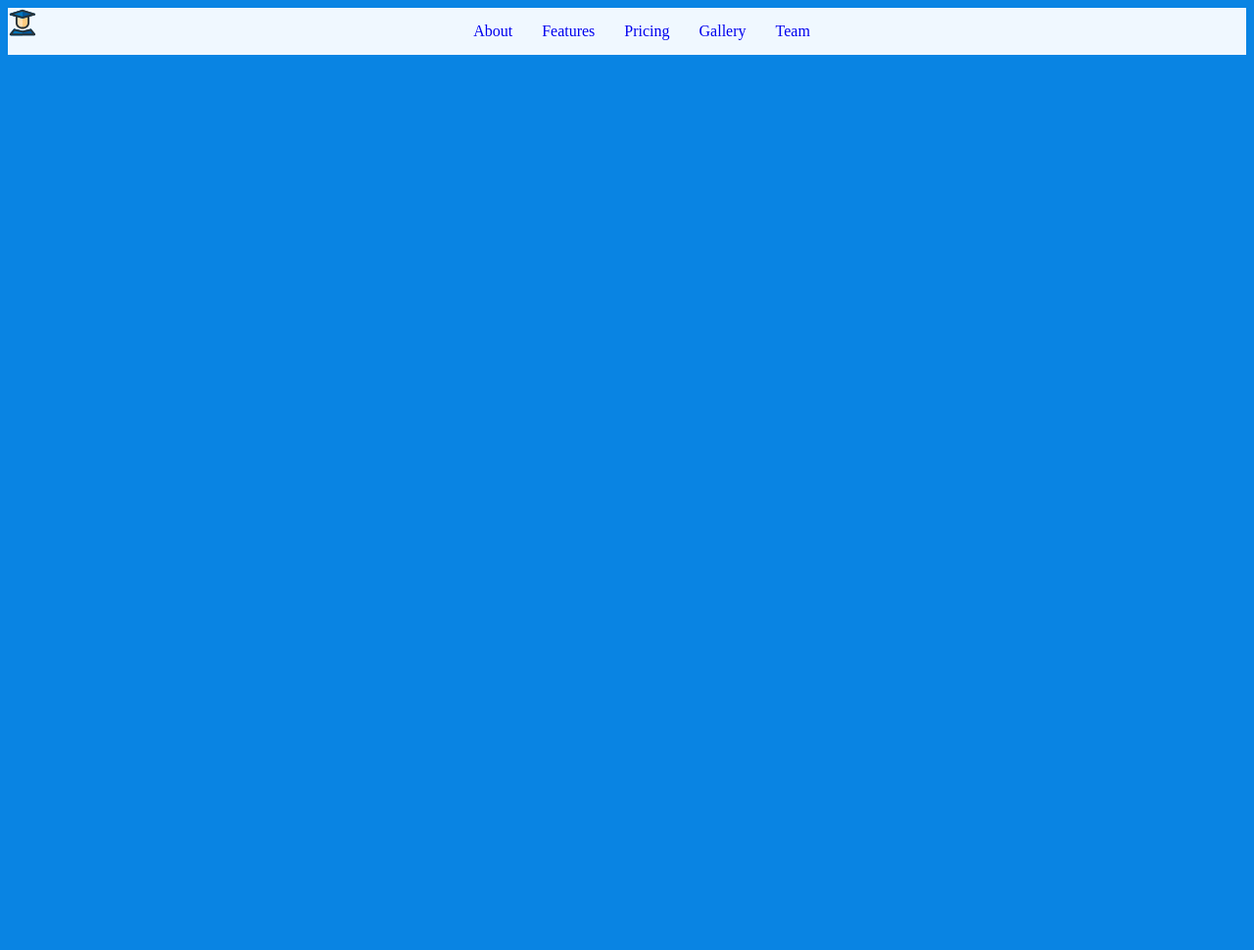
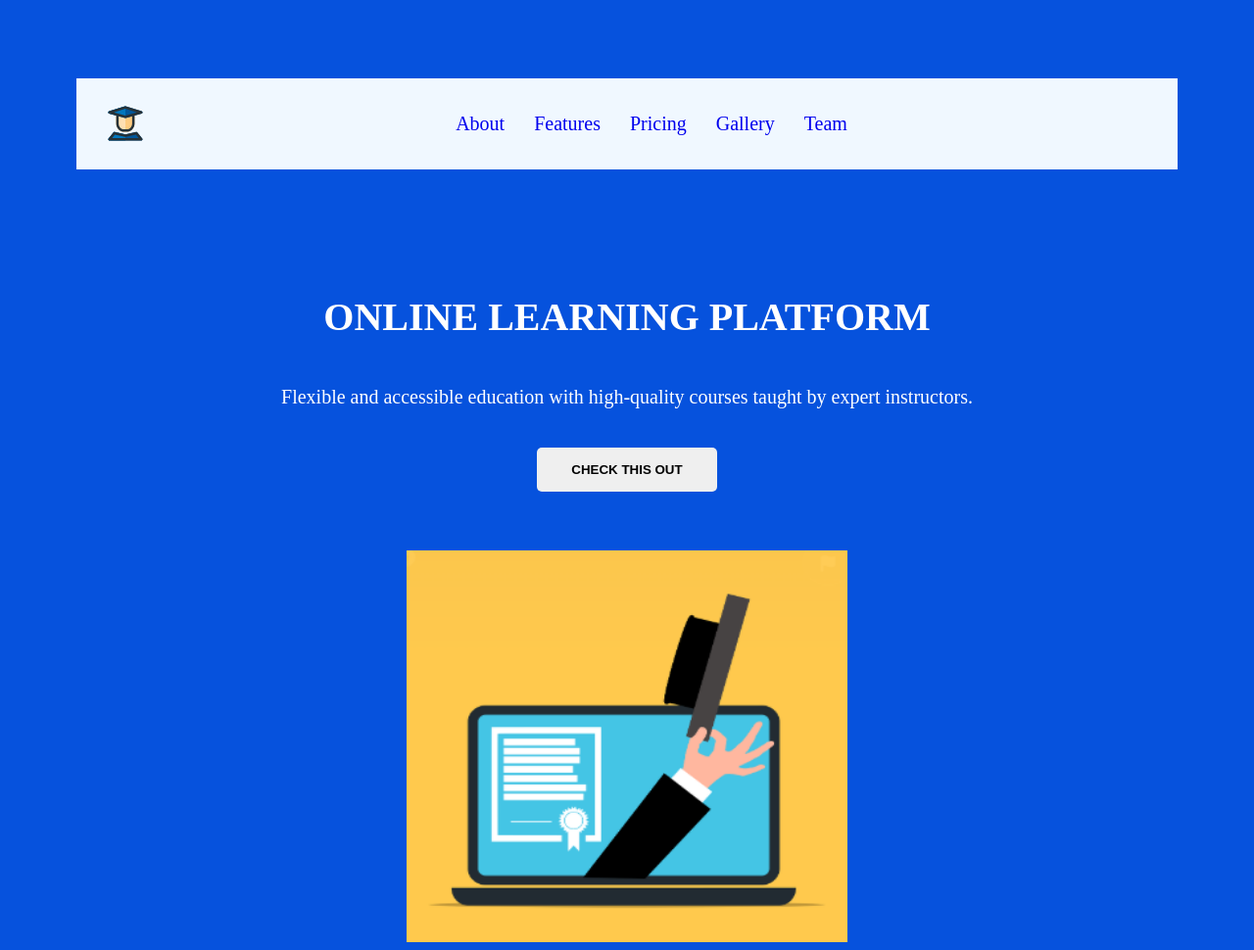
Before and after one commit to Taunitaa/courses-platform, a plain HTML site: page index.html in a window 1280 px wide. Shown: the whole page at 98% size. Before the commit the page ends 800 px from the top, so only its background shows below. Drawn offline with Linux system fonts and the light colour scheme.

Commit message:
complete first section

```diff
--- a/index.css
+++ b/index.css
@@ -1,28 +1,75 @@
 body{
-    background-color: #0984e3;
+    background-color: #0652DD;
+    font-size: 20px;
 }
 
 nav{
     display: flex;
     justify-content: space-between;
     background-color: aliceblue;
+    padding: 20px;
+    margin-top: 80px;
+    margin-left: 70px;
+    margin-right: 70px;
 }
 
 .nav-menu{
     display: flex;
     justify-content: space-around;
+    color: black;
+
 }
 
 nav li a{
     text-decoration: none;
 }
 
+/* .nav li:hover{
+    color: yellow;
+} */
+
 nav li{
     list-style-type: none;
     padding: 15px;
 }
 
-/* .logo{
-    width: 15px;
-    height: 15px;
-} */
+.logo{
+    /* width: 15px;
+    height: 15px; */
+    padding-left: 10px;
+    padding-top: 6px;
+}
+
+.big-image-section{
+    background-color: #0652DD;
+    color: white;
+    display: flex;
+    justify-content: center;
+    align-items: center;
+    flex-direction: column;
+    margin-top: 100px;
+}
+
+.check-out-button{
+    padding-bottom: 15px;
+    padding-top: 15px;
+    padding-right: 35px;
+    padding-left: 35px;
+    border-radius: 5px;
+    margin-top: 20px;
+    font-weight: bold;
+    border: none;
+}
+
+.check-out-button:hover{
+    cursor: pointer;
+    background-color: #ffd32a;
+    color: #0652DD;
+    font-weight: bold;
+}
+
+.big-image{
+    margin-top: 60px;
+    /* width: 550px;
+    height: 500px; */
+}
--- a/index.html
+++ b/index.html
@@ -14,7 +14,7 @@
     <header>
         <nav>
             <div class="logo">
-                <img src="../courses-platform/asets/student-svgrepo-com.svg" alt="" width="30px" height="30px">
+                <img src="../courses-platform/asets/student-svgrepo-com.svg" alt="" width="40px" height="40px">
             </div>
             <div class="nav-menu">
                 <li><a href="#">About</a></li>
@@ -27,5 +27,16 @@
         </nav>
     </header>
 </body>
+<div class="big-image-section">
+    <div>
+        <h1>ONLINE LEARNING PLATFORM </h1>
+    </div>
+    <div>
+        <p>Flexible and accessible education with high-quality courses taught by expert instructors. </p>
+    </div>
+    <div><button class="check-out-button">CHECK THIS OUT</button></div>
+    <div class="big-image"><img src="../courses-platform/asets/big-imagee.PNG" alt="" width="450px";
+        height="400px";></div>
+</div>
 
 </html>
```
Also changed, not shown: asets/big-image.PNG (added), asets/big-imagee.PNG (added).
